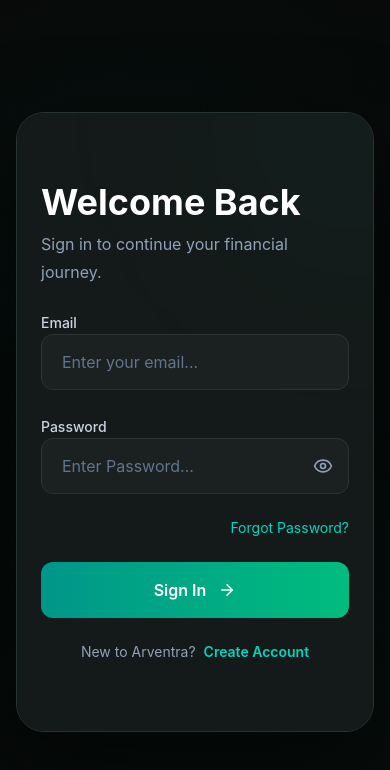
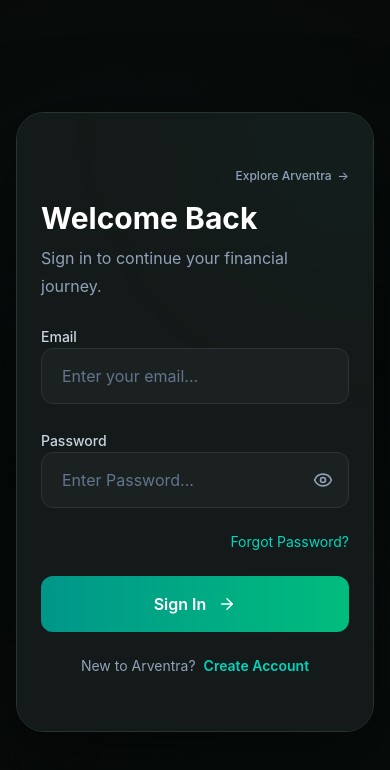
Before and after one commit to lakshyaagra/ARVENTRA, a React (Vite) app in the folder frontend/: page /login in a window 390 px wide. Shown: the top 770 px of the page. Built offline with nearby package versions, Linux system fonts and the light colour scheme; no server answers.

Commit message:
Enhanced Mobile responsiveness

```diff
--- a/frontend/src/pages/Login.jsx
+++ b/frontend/src/pages/Login.jsx
@@ -49,10 +49,21 @@
 
     return (
         <AuthLayout>
+            {/* Top Navigation Action */}
+            <div className="flex justify-end pb-4">
+                <button
+                    type="button"
+                    onClick={() => navigate("/")}
+                    className="cursor-pointer text-xs sm:text-sm font-medium text-slate-400 hover:text-teal-400 transition-colors duration-200 flex items-center gap-1.5"
+                >
+                    Explore Arventra <span aria-hidden="true">&rarr;</span>
+                </button>
+            </div>
+
             <div className="space-y-6">
                 <div>
                     <div className="space-y-2">
-                      <h2 className="text-4xl font-bold text-white">
+                        <h2 className="text-3xl sm:text-4xl font-bold text-white">
                             Welcome Back
                         </h2>
                         <p className="text-slate-400 leading-7">
--- a/frontend/src/pages/Register.jsx
+++ b/frontend/src/pages/Register.jsx
@@ -41,6 +41,16 @@
 
     return (
         <AuthLayout>
+            {/* Top Navigation Action */}
+            <div className="flex justify-end pb-4">
+                <button
+                    type="button"
+                    onClick={() => navigate("/")}
+                    className="cursor-pointer text-xs sm:text-sm font-medium text-slate-400 hover:text-teal-400 transition-colors duration-200 flex items-center gap-1.5"
+                >
+                    Explore Arventra <span aria-hidden="true">&rarr;</span>
+                </button>
+            </div>
             <div className="space-y-2">
                 <div className="space-y-2">
                     <h2 className="text-4xl font-bold text-white">
```
Lines whose indentation alone changed are shown as unchanged.
